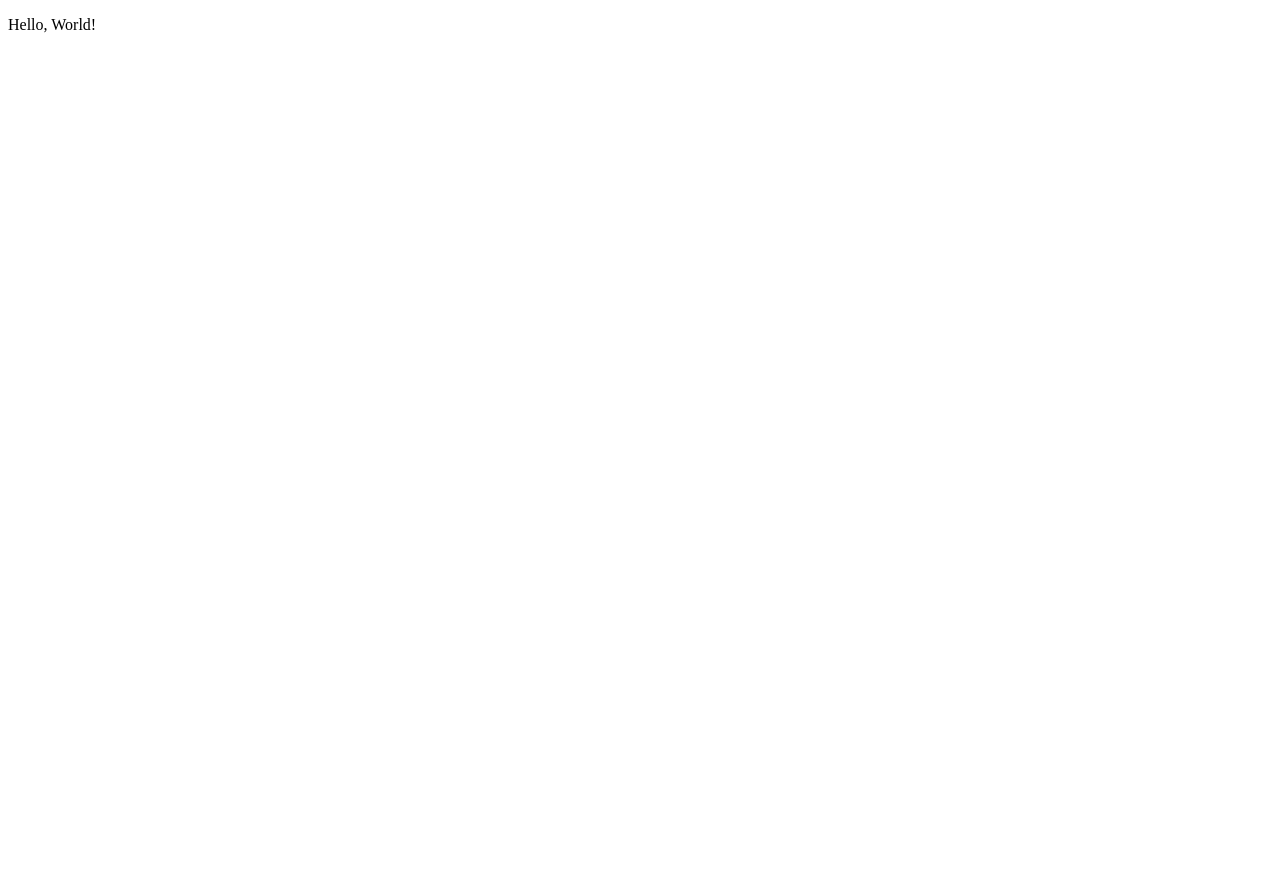
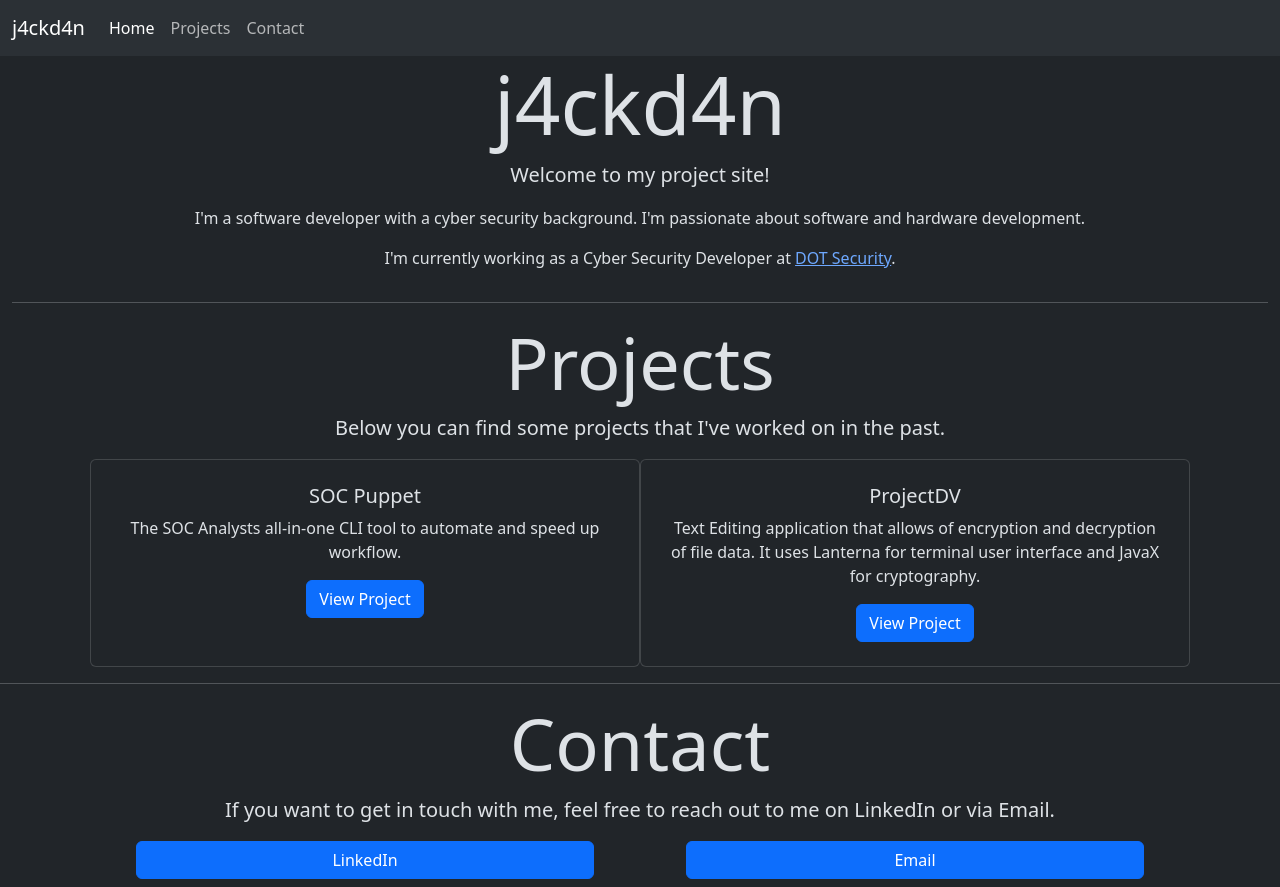
Before and after one commit to j4ckd4n/j4ckd4n.github.io, a plain HTML site: page index.html in a window 1280 px wide. Before the commit the page ends 800 px from the top, so only its background shows below. Drawn offline with nearby package versions, Linux system fonts and the light colour scheme.

Commit message:
very rough draft of the page.

```diff
--- a/index.html
+++ b/index.html
@@ -1,11 +1,104 @@
 <!DOCTYPE html>
-<html lang="en">
+<html lang="en" data-bs-theme="dark">
   <head>
     <meta charset="UTF-8" />
     <meta name="viewport" content="width=device-width, initial-scale=1.0" />
+    <link
+      href="https://cdn.jsdelivr.net/npm/bootstrap@5.3.3/dist/css/bootstrap.min.css"
+      rel="stylesheet"
+      integrity="sha384-QWTKZyjpPEjISv5WaRU9OFeRpok6YctnYmDr5pNlyT2bRjXh0JMhjY6hW+ALEwIH"
+      crossorigin="anonymous"
+    />
+    <script
+      src="https://cdn.jsdelivr.net/npm/bootstrap@5.3.3/dist/js/bootstrap.bundle.min.js"
+      integrity="sha384-YvpcrYf0tY3lHB60NNkmXc5s9fDVZLESaAA55NDzOxhy9GkcIdslK1eN7N6jIeHz"
+      crossorigin="anonymous"
+    ></script>
     <title>j4ckd4n</title>
   </head>
   <body>
-    <p>Hello, World!</p>
+    <nav class="navbar navbar-expand-lg bg-body-tertiary">
+      <div class="container-fluid">
+        <a class="navbar-brand" href="#">j4ckd4n</a>
+        <div class="navbar-collapse" id="navbarNav">
+          <div class="navbar-nav">
+            <a class="nav-link active" href="#">Home</a>
+            <a class="nav-link" href="#projects">Projects</a>
+            <a class="nav-link" href="#">Contact</a>
+          </div>
+        </div>
+      </div>
+    </nav>
+    <div class="container-fluid">
+      <div class="row">
+        <h1 class="display-1 col-md-12 text-center">j4ckd4n</h1>
+        <p class="lead col-md12 text-center">Welcome to my project site!</p>
+        <p class="col-md-12 text-center">
+          I'm a software developer with a cyber security background. I'm
+          passionate about software and hardware development.
+        </p>
+        <p class="col-md-12 text-center">
+          I'm currently working as a Cyber Security Developer at
+          <a href="https://www.dotsecurity.com/">DOT Security</a>.
+        </p>
+      </div>
+      <hr />
+    </div>
+    <div class="container text-center">
+      <h2 id="projects" class="display-2 col-md-12 text-center">Projects</h2>
+      <p class="lead col-md-12 text-center">
+        Below you can find some projects that I've worked on in the past.
+      </p>
+      <div class="row m-2">
+        <div class="card col-md-12 mx-auto p-2 w-50">
+          <div class="card-body">
+            <h5 class="card-title">SOC Puppet</h5>
+            <p class="card-text">
+              The SOC Analysts all-in-one CLI tool to automate and speed up
+              workflow.
+            </p>
+            <a
+              href="https://github.com/j4ckd4n/SocPuppet"
+              class="btn btn-primary"
+              >View Project
+            </a>
+          </div>
+        </div>
+        <div class="card col-md-12 mx-auto p-2 w-50">
+          <div class="card-body">
+            <h5 class="card-title">ProjectDV</h5>
+            <p class="card-text">
+              Text Editing application that allows of encryption and decryption
+              of file data. It uses Lanterna for terminal user interface and
+              JavaX for cryptography.
+            </p>
+            <a
+              href="https://github.com/j4ckd4n/ProjectDV"
+              class="btn btn-primary"
+              >View Project
+            </a>
+          </div>
+        </div>
+      </div>
+    </div>
+    <hr />
+    <div class="container text-center">
+      <h2 class="display-2 col-md-12 text-center">Contact</h2>
+      <p class="lead col-md-12 text-center">
+        If you want to get in touch with me, feel free to reach out to me on
+        LinkedIn or via Email.
+      </p>
+      <div class="row m-2">
+        <a
+          href="https://www.linkedin.com/in/arnas-aman/"
+          class="btn btn-primary col-md-5 mx-auto"
+          >LinkedIn
+        </a>
+        <a
+          href="mailto:dr0pd34dmrb33f@duck.com"
+          class="btn btn-primary col-md-5 mx-auto"
+          >Email
+        </a>
+      </div>
   </body>
 </html>
```
